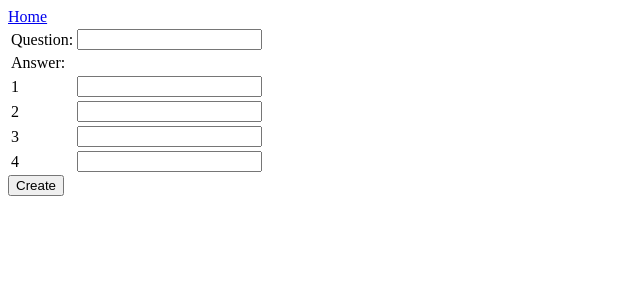
After one commit to Wolo-Polo/LearnDjango, a Django app: page /create in a window 1280 px wide. The commit adds this page. Shown: the top 300 px of the page, without its empty margins (0-640 px from the left). Run offline with Django 4.2, Linux system fonts and the light colour scheme.

Commit message:
add create question

```diff
--- a/mysite/myapp/models.py
+++ b/mysite/myapp/models.py
@@ -7,10 +7,10 @@ from django.db import models
 
 class Question(models.Model):
     question = models.CharField(max_length=300)
-    datetime_create = models.DateTimeField("date time created")
+    datetime_create = models.DateTimeField("Date time created")
 
     def __str__(self):
-        return "<Question: " + self.question
+        return "<Question: " + self.question + ">"
 
 
 class Answer(models.Model):
--- /dev/null
+++ b/mysite/myapp/templates/myapp/create.html
@@ -0,0 +1,42 @@
+<!DOCTYPE html>
+<html lang="en">
+<head>
+    <meta charset="UTF-8">
+    <title>Create question view</title>
+</head>
+<body>
+    <a href="{% url 'myapp:index'%}">Home</a>
+    {% if status %}
+        <div>Trạng thái: {{status}}</div>
+    {% endif %}
+    <form action="" method="POST" enctype="multipart/form-data">
+    {% csrf_token %}
+    <table>
+        <tr>
+            <td>Question:</td>
+            <td><input type="text" name="question"/></td>
+        </tr>
+        <tr>
+            <td colspan="2">Answer:</td>
+        </tr>
+        <tr>
+            <td>1</td>
+            <td><input type="text" name="answer1"/></td>
+        </tr>
+        <tr>
+            <td>2</td>
+            <td><input type="text" name="answer2"/></td>
+        </tr>
+        <tr>
+            <td>3</td>
+            <td><input type="text" name="answer3"/></td>
+        </tr>
+        <tr>
+            <td>4</td>
+            <td><input type="text" name="answer4"/></td>
+        </tr>
+    </table>
+    <input type="submit" value="Create">
+    </form>
+</body>
+</html>
--- a/mysite/myapp/templates/myapp/detail.html
+++ b/mysite/myapp/templates/myapp/detail.html
@@ -5,7 +5,7 @@
     <div>- {{ answer.answer }} (vote: {{ answer.votes }})
         <form action="{% url 'myapp:vote' question.id %}" method="POST">
             {% csrf_token %}
-<!--            <input type="checkbox" name="vote" id="vote{{forloop.counter}}" value="{{answer.id}}"/>-->\
+<!--            <input type="checkbox" name="vote" id="vote{{forloop.counter}}" value="{{answer.id}}"/>-->
             <input type="hidden" name="vote" value="{{answer.id}}" />
             <input type="submit" value="Vote" />
         </form>
--- a/mysite/myapp/templates/myapp/index.html
+++ b/mysite/myapp/templates/myapp/index.html
@@ -1,6 +1,6 @@
 {% load static %}
 <link rel="stylesheet" type="text/css" href="{% static 'myapp/style.css' %}" />
-
+<div><a href="{% url 'myapp:create'%}" >Add new question</a></div>
 {% if questions %}
     <ul>
         {% for q in questions %}
--- a/mysite/myapp/templates/myapp/result.html
+++ b/mysite/myapp/templates/myapp/result.html
@@ -1,2 +1,3 @@
 Bạn đã bình chọn cho câu hỏi: {{question.question}}
-<div><a href="{% url 'myapp:index'%}">Danh sách câu hỏi</a></div>
+<div><a href="{% url 'myapp:detail' question.id %}">View question</a></div>
+<div><a href="{% url 'myapp:index'%}">View question list</a></div>
--- a/mysite/myapp/urls.py
+++ b/mysite/myapp/urls.py
@@ -1,10 +1,11 @@
 from django.urls import path
 from . import views
 
-app_name = "myapp" # register app to using namespace in a href link
+app_name = "myapp"  # register app to using namespace in a href link
 urlpatterns = [
     path("", views.IndexView.as_view(), name="index"),
     path("<int:pk>/", views.DetailView.as_view(), name="detail"),
-    path("<int:pk>/results", views.ResultView.as_view(), name="results"),
-    path("<int:question_id>/vote", views.vote, name="vote")
+    path("<int:pk>/results", views.ResultView.as_view(), name="result"),
+    path("<int:question_id>/vote", views.vote, name="vote"),
+    path("create", views.create_question_view, name="create")
 ]
--- a/mysite/myapp/views.py
+++ b/mysite/myapp/views.py
@@ -1,3 +1,5 @@
+import datetime
+
 from django.http import Http404, HttpResponseRedirect
 from django.shortcuts import render, get_object_or_404
 from django.urls import reverse
@@ -35,4 +37,23 @@ def vote(request, question_id):
         select_answer.save()
     except (KeyError, Answer.DoesNotExist):
         return render(request, "myapp/detail.html", {"error": "You didn't select a vote"})
-    return HttpResponseRedirect(reverse("myapp:results", None, (question.id,)))
+    return HttpResponseRedirect(reverse("myapp:result", None, (question.id,)))
+
+
+def create_question_view(request):
+    if request.method == "GET":
+        return render(request, "myapp/create.html", {})
+    elif request.method == "POST":
+        question_text = request.POST["question"]
+        if question_text == "":
+            return render(request, "myapp/create.html", {"status": "Fail"})
+        question = Question(question=question_text, datetime_create=datetime.datetime.now())
+        question.save()
+        # idQuestion = question.id
+        totalAnswer = 4
+        for i in range(totalAnswer):
+            answer_text = request.POST["answer" + str(i+1)]
+            if answer_text != "":
+                answer = Answer(question=question, answer=answer_text, votes=0)
+                answer.save()
+        return render(request, "myapp/create.html", {"status": "Success"})
```
Also changed, not shown: mysite/db.sqlite3.
